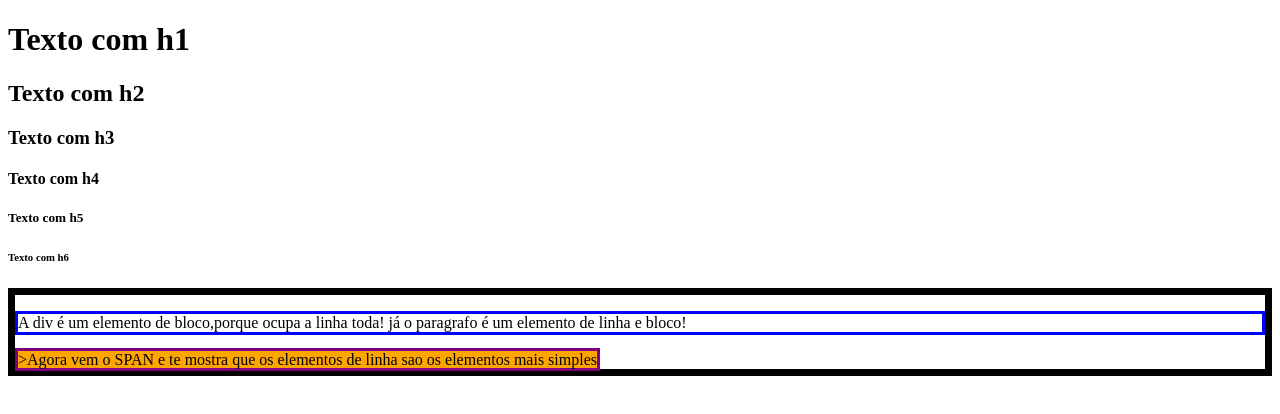
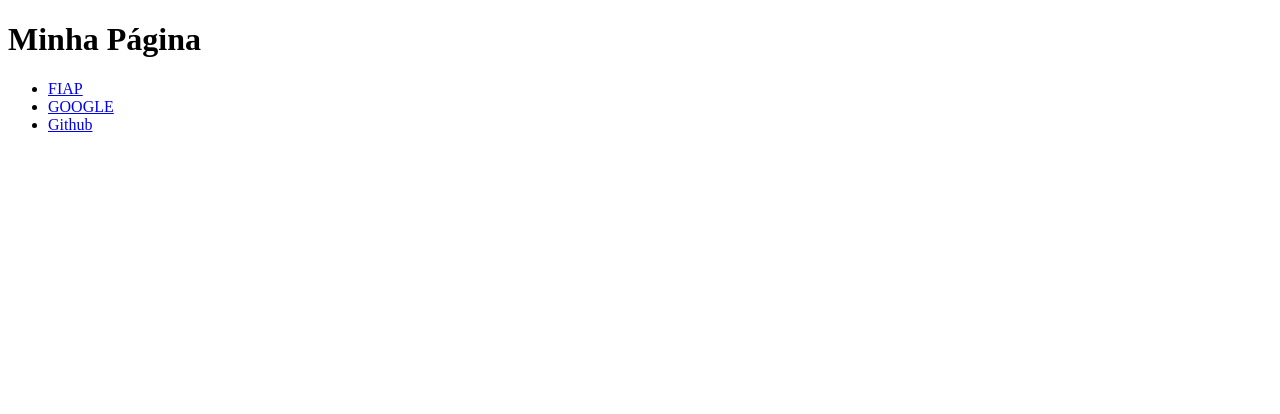
Before and after one commit to AdrianoBarutti/projeto-inicial, a plain HTML site: page index.html in a window 1280 px wide. Drawn offline with Linux system fonts and the light colour scheme.

Commit message:
Crição do cabeçalho + links

```diff
--- a/index.html
+++ b/index.html
@@ -7,20 +7,23 @@
   </head>
   <body>
 
-    <h1>Texto com h1</h1>
-	<h2>Texto com h2</h2>
-	<h3>Texto com h3</h3>
-	<h4>Texto com h4</h4>
-	<h5>Texto com h5</h5>
-	<h6>Texto com h6</h6>
-	<div style="border: solid black 7px">
-	<p style="border: solid blue 3px"; >A div é um elemento de bloco,porque ocupa a linha toda!
-	já o paragrafo é um elemento de linha e bloco!
-	</p>
-	<span style="border: solid purple 3px; background-color: orange; color:  ;">
-		>Agora vem o SPAN e te mostra que
-		 os elementos de linha sao os elementos mais simples
-	</span>
+  <div class="container">
+	<header>
+		<h1>Minha Página</h1>
+		<nav>
+
+
+				<ul>
+					<li><a href="https://www2.fiap.com.br/" target="_blank">FIAP</a></li>
+					<li><a href="https://www.google.com.br/" target="_blank">GOOGLE</a></li>
+					<li><a href="https://github.com/" target="_blank">Github</a> </li>
+				</ul>
+
+
+		</nav>
+	</header>
+
+  </div>
 
 
 	</body>
```
